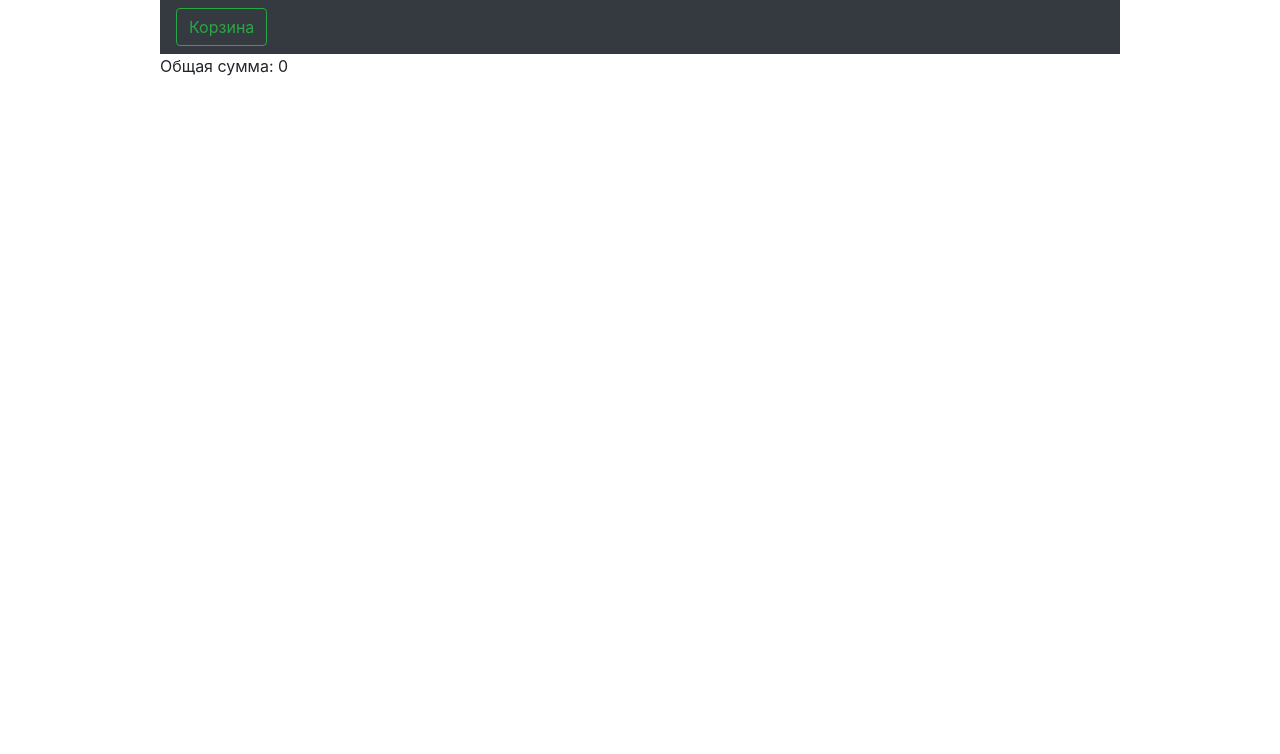
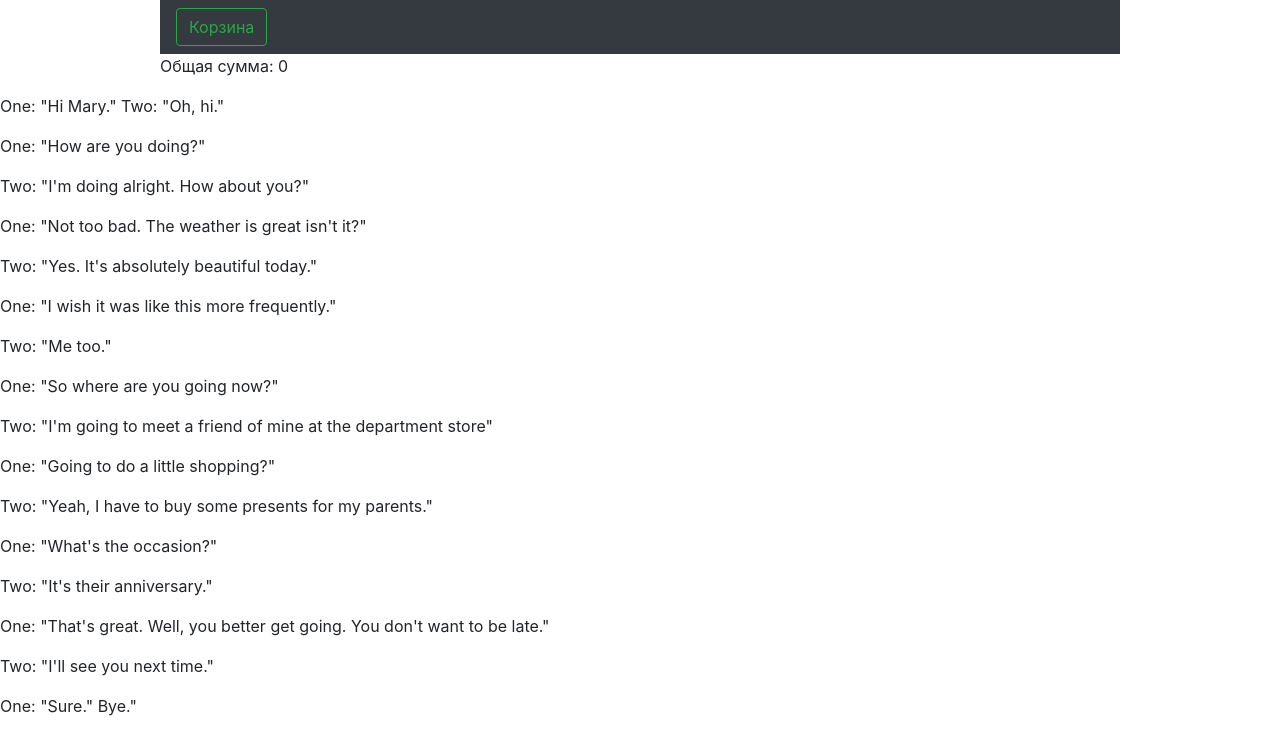
Before and after one commit to kond1k/JavaScriptAdvanced, a plain HTML site: page project/index.html in a window 1280 px wide. Drawn offline with Linux system fonts and the light colour scheme; no server answers.

Commit message:
HW4 done

```diff
--- a/project/index.html
+++ b/project/index.html
@@ -17,6 +17,10 @@
             <div class="products card-deck"></div>
         </main>
     </div>
+
+    <div class="hw4">
+
+    </div>
     <script src="./bootstrap/js/bootstrap.min.js"></script>
     <script src="./js/main.js"></script>
 
--- a/project/js/main.js
+++ b/project/js/main.js
@@ -107,3 +107,28 @@ class Basket {
 
 
 test = new Products();
+
+
+let mystr = `<p>One: 'Hi Mary.' Two: 'Oh, hi.'</p>
+<p>One: 'How are you doing?'</p>
+<p>Two: 'I'm doing alright. How about you?'</p>
+<p>One: 'Not too bad. The weather is great isn't it?'</p>
+<p>Two: 'Yes. It's absolutely beautiful today.'</p>
+<p>One: 'I wish it was like this more frequently.'</p>
+<p>Two: 'Me too.'</p>
+<p>One: 'So where are you going now?'</p>
+<p>Two: 'I'm going to meet a friend of mine at the department store'</p>
+<p>One: 'Going to do a little shopping?'</p>
+<p>Two: 'Yeah, I have to buy some presents for my parents.'</p>
+<p>One: 'What's the occasion?'</p>
+<p>Two: 'It's their anniversary.'</p>
+<p>One: 'That's great. Well, you better get going. You don't want to be late.'</p>
+<p>Two: 'I'll see you next time.'</p>
+<p>One: 'Sure.' Bye.'</p>`;
+
+// mystr.replace(/\B'/ig, "+")
+myFixedStr = mystr.replace(/\B'+|'\B/ig, '"');
+
+
+// console.log(mystr.match(/\B'/ig));
+document.querySelector(".hw4").insertAdjacentHTML('beforeend', myFixedStr);
```
